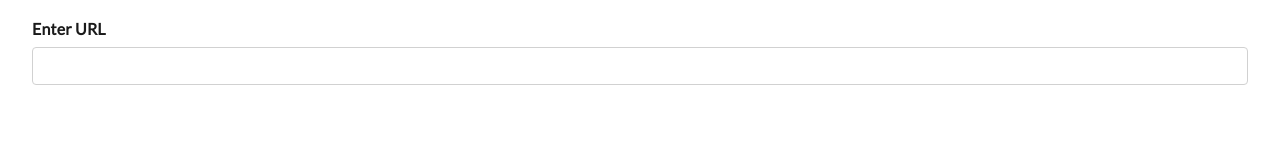
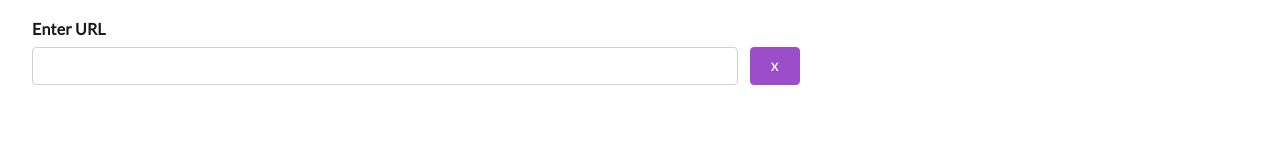
Before and after one commit to digitalheir/online-reader-mode, a website built with webpack: page index.html in a window 1280 px wide. Built offline with nearby package versions, Linux system fonts and the light colour scheme.

Commit message:
Make text field easier to clear

```diff
--- a/index.html
+++ b/index.html
@@ -47,6 +47,7 @@
             color: #1a1a1a;
             margin: 1em 1.4em;
         }
+
         img {
             max-width: 100%;
             /*object-fit: contain; */
@@ -65,22 +66,27 @@
 
             width: calc(100% + 1.2em);
         }
+
         #readable-wrapper {
             /*max-width: 670px;*/
             max-width: 48em;
         }
+
         #byline {
             color: #8e8e8e;
             font-size: 1em;
             font-weight: bold;
         }
+
         #status {
             background: #f9f9f9;
             padding: 0.7em 1.4em;
         }
+
         .hidden {
             display: none;
         }
+
         .error {
             color: #c82020;
         }
@@ -90,23 +96,59 @@
                 margin: 1em 2em;
             }
         }
+
         @media (min-width: 840px) {
 
         }
 
+        .close-icon {
+            display: inline-block;
+            width: 50px;
+
+            flex-shrink: 0;
+            flex-grow: 0;
+            padding: 0;
+            margin: 0 0 0 12px;
+
+
+        }
+
+        .search-box:not(:valid) ~ .close-icon {
+            display: none;
+        }
+
+        .flex-container {
+            display: flex;
+            flex-direction: row;
+            align-items: center;
+        }
+
+        #url {
+            margin: 0;
+            /*align-self: center;*/
+            /*flex-shrink: 0;*/
+            /*flex-grow: 1;*/
+        }
     </style>
 </head>
 
 <body>
 
+<div id="readable-wrapper">
+    <form>
         <label for="url">
             Enter URL
         </label>
+
+        <div class="flex-container">
             <input id="url" type="text"/>
+            <button class="close-icon" type="reset">x</button>
+        </div>
+    </form>
     <div id="status" class="hidden">
         ⚠&nbsp;Web site is probably not suitable for Reader Mode
     </div>
-<div id="readable-wrapper">
+
     <h1 id="title"></h1>
     <div id="byline"></div>
     <div id="summary" class="hidden"></div>
--- a/src/index.js
+++ b/src/index.js
@@ -158,6 +158,15 @@ if (input) {
             }
         });
 
+    // input.addEventListener("mouseup", function (event) {
+    //     //event.preventDefault();
+    // });
+    input.addEventListener("focus",
+        function (e) {
+            //e.target.focus();
+            e.target.select();
+        });
+
     const query = window.location.search.substring(1);
     const urlFromQueryString = parse_query_string(query)["url"];
     if (urlFromQueryString) {
```
Also changed, not shown: dist/bundle.js. Lines whose indentation alone changed are shown as unchanged.
